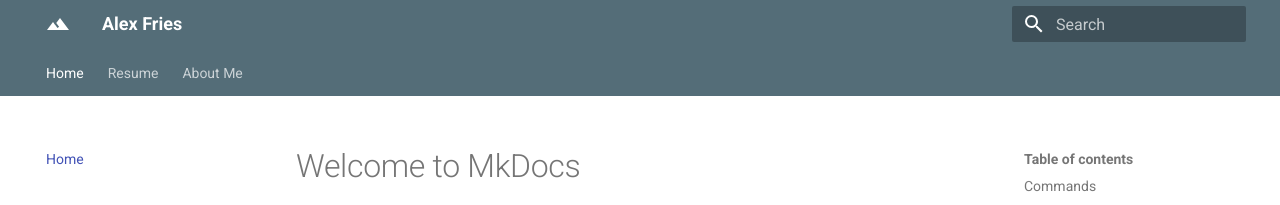
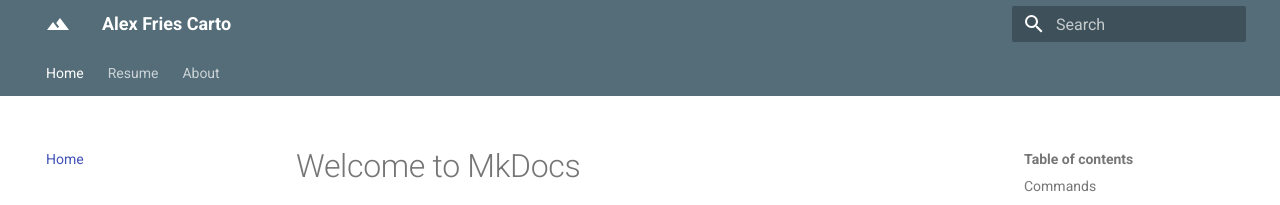
Before and after one commit to acfries/acfries.github.io, an MkDocs documentation site: the page built from docs/index.md, in a window 1280 px wide. Shown: the top 205 px of the page. Built offline with MkDocs 1.6.1 and Material for MkDocs 9.7.7, drawn with Linux system fonts in a browser that asks for light colours.

Commit message:
Adjusting website navigation

```diff
--- a/mkdocs.yml
+++ b/mkdocs.yml
@@ -1,7 +1,9 @@
-site_name: Alex Fries
+site_name: Alex Fries Carto
 nav:
-    - Home: index.md
-    - Resume: resume.md
+  - Home: index.md
+  - Resume:
+    - Resume : resume.md
+  - About:
     - About Me: about.md
 
 remote_branch: 'master'
```
